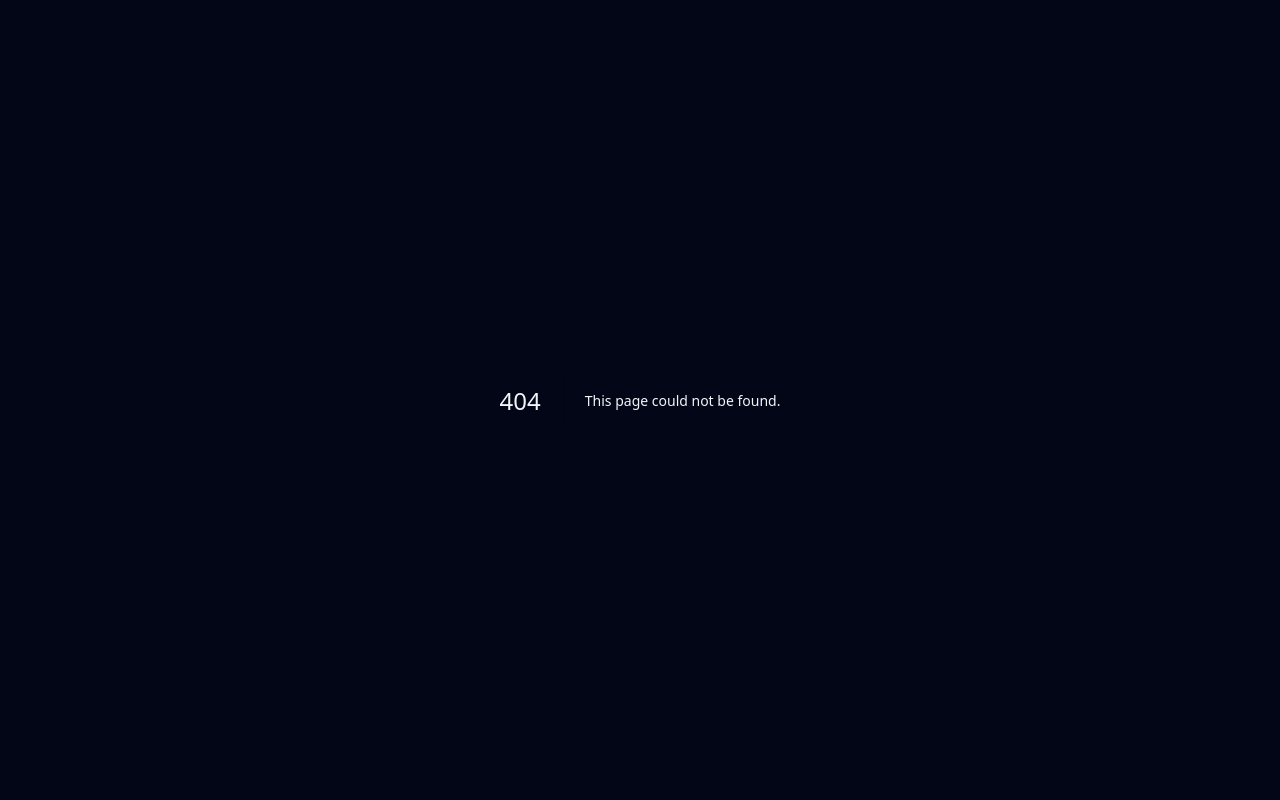
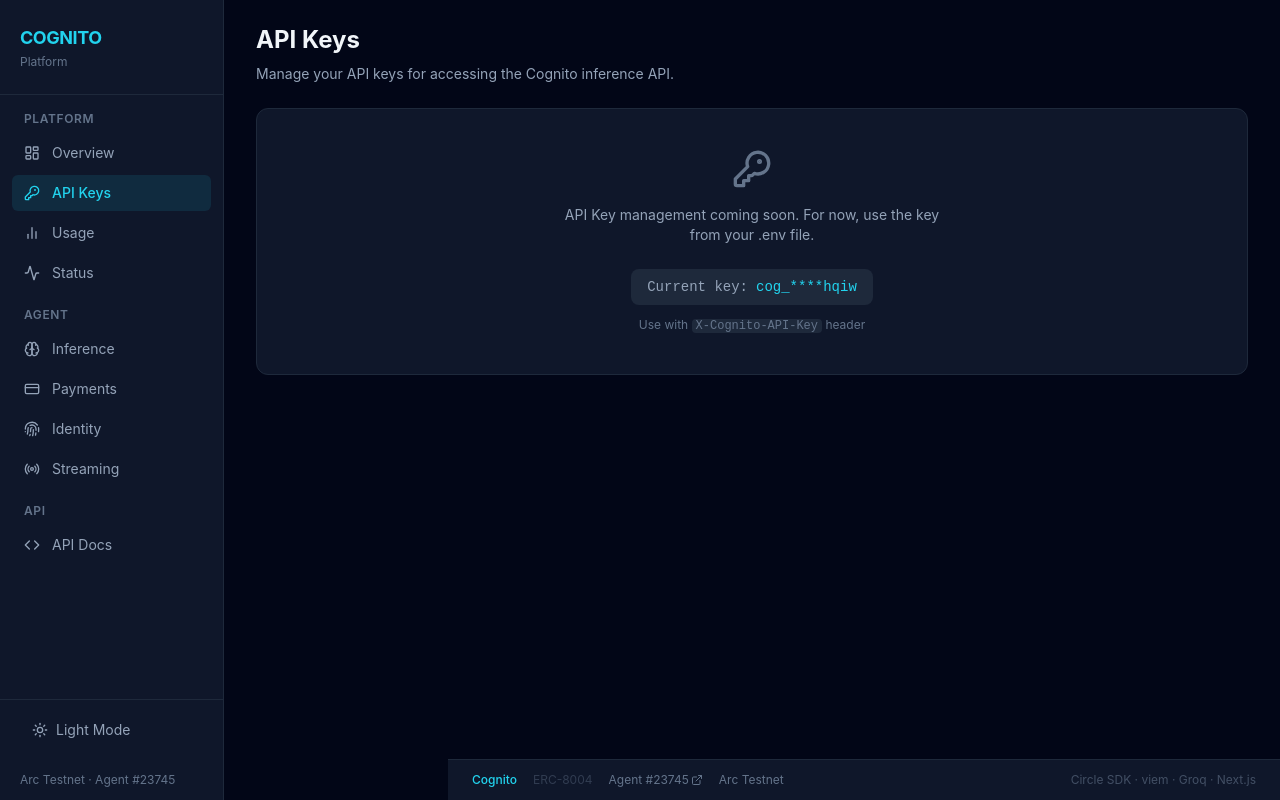
Before and after one commit to 0xdirosa/cognito, a Next.js app in the folder dashboard/: page /dashboard/api-keys in a window 1280 px wide. Before the commit this address had no page. Built offline with nearby package versions, Linux system fonts and the light colour scheme; no server answers.

Commit message:
feat: restructure sidebar with platform sections, add api-keys/usage/status pages
Co-authored-by: CommandCodeBot <noreply@commandcode.ai>

```diff
--- /dev/null
+++ b/dashboard/app/dashboard/api-keys/page.tsx
@@ -0,0 +1,45 @@
+/**
+ * API Keys page — manage API keys for Cognito inference API.
+ */
+import { KeyRound } from "lucide-react";
+
+export default function ApiKeysPage() {
+  const keyHint = "cog_****hqiw";
+
+  return (
+    <div>
+      <h1 className="text-2xl font-bold text-[var(--text-primary)] mb-2">API Keys</h1>
+      <p className="text-sm text-[var(--text-secondary)] mb-6">
+        Manage your API keys for accessing the Cognito inference API.
+      </p>
+
+      <div
+        className="rounded-xl border p-10 flex flex-col items-center justify-center text-center"
+        style={{
+          background: "var(--bg-card)",
+          borderColor: "var(--border)",
+        }}
+      >
+        <KeyRound className="w-10 h-10 mb-4" style={{ color: "var(--text-muted)" }} />
+        <p className="text-sm text-[var(--text-secondary)] max-w-sm">
+          API Key management coming soon. For now, use the key from your .env file.
+        </p>
+
+        <div
+          className="mt-6 inline-flex items-center gap-2 px-4 py-2 rounded-lg font-mono text-sm"
+          style={{
+            background: "var(--bg-surface)",
+            color: "var(--accent)",
+          }}
+        >
+          <span style={{ color: "var(--text-secondary)" }}>Current key:</span>
+          {keyHint}
+        </div>
+
+        <p className="text-xs text-[var(--text-muted)] mt-3">
+          Use with <code className="bg-[var(--bg-surface)] px-1 rounded">X-Cognito-API-Key</code> header
+        </p>
+      </div>
+    </div>
+  );
+}
--- /dev/null
+++ b/dashboard/app/dashboard/status/page.tsx
@@ -0,0 +1,50 @@
+/**
+ * Status page — real-time status of Cognito services.
+ */
+
+const SERVICES = [
+  { name: "API Inference", status: "Operational" },
+  { name: "Circle SDK", status: "Operational" },
+  { name: "Arc Testnet", status: "Operational" },
+  { name: "IPFS (Pinata)", status: "Operational" },
+  { name: "Dashboard", status: "Operational" },
+];
+
+export default function StatusPage() {
+  return (
+    <div>
+      <h1 className="text-2xl font-bold text-[var(--text-primary)] mb-2">System Status</h1>
+      <p className="text-sm text-[var(--text-secondary)] mb-6">
+        Real-time status of Cognito services.
+      </p>
+
+      <div
+        className="rounded-xl border overflow-hidden mb-4"
+        style={{
+          background: "var(--bg-card)",
+          borderColor: "var(--border)",
+        }}
+      >
+        {SERVICES.map((svc, i) => (
+          <div
+            key={svc.name}
+            className="flex items-center justify-between px-5 py-4 text-sm"
+            style={{
+              borderBottom: i < SERVICES.length - 1 ? "1px solid var(--border)" : "none",
+            }}
+          >
+            <span style={{ color: "var(--text-primary)" }}>{svc.name}</span>
+            <span className="inline-flex items-center gap-1.5 text-xs font-medium text-emerald-400">
+              <span className="w-1.5 h-1.5 rounded-full" style={{ background: "#22c55e" }} />
+              {svc.status}
+            </span>
+          </div>
+        ))}
+      </div>
+
+      <p className="text-xs" style={{ color: "var(--text-muted)" }}>
+        Last checked: just now
+      </p>
+    </div>
+  );
+}
--- /dev/null
+++ b/dashboard/app/dashboard/usage/page.tsx
@@ -0,0 +1,8 @@
+/**
+ * Usage page — redirects to payments with a notice banner.
+ */
+import { redirect } from "next/navigation";
+
+export default function UsagePage() {
+  redirect("/dashboard/payments");
+}
--- a/dashboard/components/sidebar.tsx
+++ b/dashboard/components/sidebar.tsx
@@ -1,3 +1,6 @@
+/**
+ * Sidebar — dashboard navigation with section grouping.
+ */
 "use client";
 
 import Link from "next/link";
@@ -5,6 +8,9 @@
 import { useEffect, useState } from "react";
 import {
   LayoutDashboard,
+  KeyRound,
+  BarChart2,
+  Activity,
   Brain,
   CreditCard,
   Fingerprint,
@@ -16,18 +22,59 @@
   X,
 } from "lucide-react";
 
-const NAV_ITEMS = [
+const PLATFORM_ITEMS = [
   { href: "/dashboard", label: "Overview", icon: LayoutDashboard },
+  { href: "/dashboard/api-keys", label: "API Keys", icon: KeyRound },
+  { href: "/dashboard/usage", label: "Usage", icon: BarChart2 },
+  { href: "/dashboard/status", label: "Status", icon: Activity },
+];
+
+const AGENT_ITEMS = [
   { href: "/dashboard/inference", label: "Inference", icon: Brain },
   { href: "/dashboard/payments", label: "Payments", icon: CreditCard },
   { href: "/dashboard/identity", label: "Identity", icon: Fingerprint },
   { href: "/dashboard/streaming", label: "Streaming", icon: Radio },
-  { href: "/dashboard/api", label: "API", icon: Code },
+];
+
+const API_ITEMS = [
+  { href: "/dashboard/api", label: "API Docs", icon: Code },
 ];
 
 interface SidebarProps {
   mobileOpen: boolean;
   onClose: () => void;
+}
+
+function NavSection({ label, items, pathname }: { label: string; items: typeof PLATFORM_ITEMS; pathname: string }) {
+  return (
+    <div className="mb-4">
+      <p className="px-3 mb-2 text-xs font-semibold uppercase tracking-wider" style={{ color: "var(--text-muted)" }}>
+        {label}
+      </p>
+      <div className="space-y-1">
+        {items.map(({ href, label: itemLabel, icon: Icon }) => {
+          const active = pathname === href;
+          return (
+            <Link
+              key={href}
+              href={href}
+              className={`flex items-center gap-3 px-3 py-2 rounded-md text-sm transition-colors ${
+                active
+                  ? "bg-accent/10 text-accent font-medium"
+                  : "hover:bg-[var(--bg-surface)]"
+              }`}
+              style={{
+                color: active ? "var(--accent)" : "var(--text-secondary)",
+              }}
+            >
+              <Icon className="w-4 h-4" />
+              {itemLabel}
+            </Link>
+          );
+        })}
+      </div>
+    </div>
+  );
 }
 
 export function Sidebar({ mobileOpen, onClose }: SidebarProps) {
@@ -77,7 +124,7 @@
         <div className="px-5 py-6 border-b flex items-center justify-between" style={{ borderColor: "var(--border)" }}>
           <div>
             <h1 className="text-lg font-bold tracking-tight" style={{ color: "var(--accent)" }}>COGNITO</h1>
-            <p className="text-xs mt-0.5" style={{ color: "var(--text-muted)" }}>Agent Dashboard</p>
+            <p className="text-xs mt-0.5" style={{ color: "var(--text-muted)" }}>Platform</p>
           </div>
           <button
             onClick={onClose}
@@ -88,27 +135,10 @@
           </button>
         </div>
 
-      <nav className="flex-1 px-3 py-4 space-y-1">
-        {NAV_ITEMS.map(({ href, label, icon: Icon }) => {
-          const active = pathname === href;
-          return (
-            <Link
-              key={href}
-              href={href}
-              className={`flex items-center gap-3 px-3 py-2 rounded-md text-sm transition-colors ${
-                active
-                  ? "bg-accent/10 text-accent font-medium"
-                  : "hover:bg-[var(--bg-surface)]"
-              }`}
-              style={{
-                color: active ? "var(--accent)" : "var(--text-secondary)",
-              }}
-            >
-              <Icon className="w-4 h-4" />
-              {label}
-            </Link>
-          );
-        })}
+      <nav className="flex-1 px-3 py-4 overflow-y-auto">
+        <NavSection label="Platform" items={PLATFORM_ITEMS} pathname={pathname} />
+        <NavSection label="Agent" items={AGENT_ITEMS} pathname={pathname} />
+        <NavSection label="API" items={API_ITEMS} pathname={pathname} />
       </nav>
 
       {/* Theme Toggle */}
```
